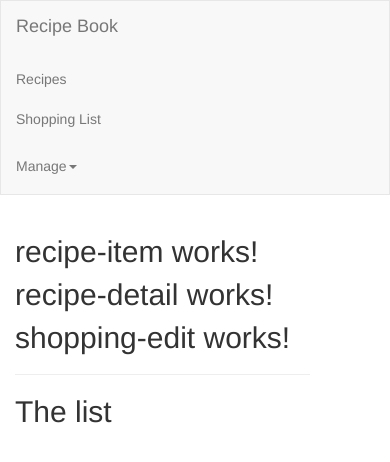
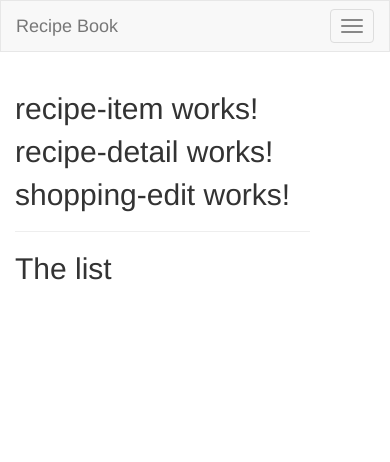
Before and after one commit to petlec/Recipes, an Angular app: page / in a window 390 px wide. Shown: the top 462 px of the page. Built offline with nearby package versions, Linux system fonts and the light colour scheme.

Commit message:
add hamburger menu

```diff
--- a/src/app/header/header.component.html
+++ b/src/app/header/header.component.html
@@ -1,10 +1,12 @@
 <nav class="navbar navbar-default">
     <div class="container-fluid">
         <div class="navbar-header">
-            <a href="#" class="navbar-brand">Recipe Book</a>
-        </div>
-
-        <div class="navbar-default">
+            <button type="button" class="navbar-toggle" (click)="collapsed = !collapsed">
+              <span class="icon-bar" *ngFor="let iconBar of [1, 2, 3]"></span>
+            </button>
+            <a routerLink="/" class="navbar-brand">Recipe Book</a>
+          </div>
+          <div class="navbar-collapse" [class.collapse]="collapsed" (window:resize)="collapsed = true">
             <ul class="nav navbar-nav">
                 <li><a href="#">Recipes</a></li>
                 <li><a href="#">Shopping List</a></li>
--- a/src/app/header/header.component.ts
+++ b/src/app/header/header.component.ts
@@ -5,4 +5,5 @@
     templateUrl: './header.component.html'
 })
 export class HeaderComponent {
+    collapsed = true;
 }
```
